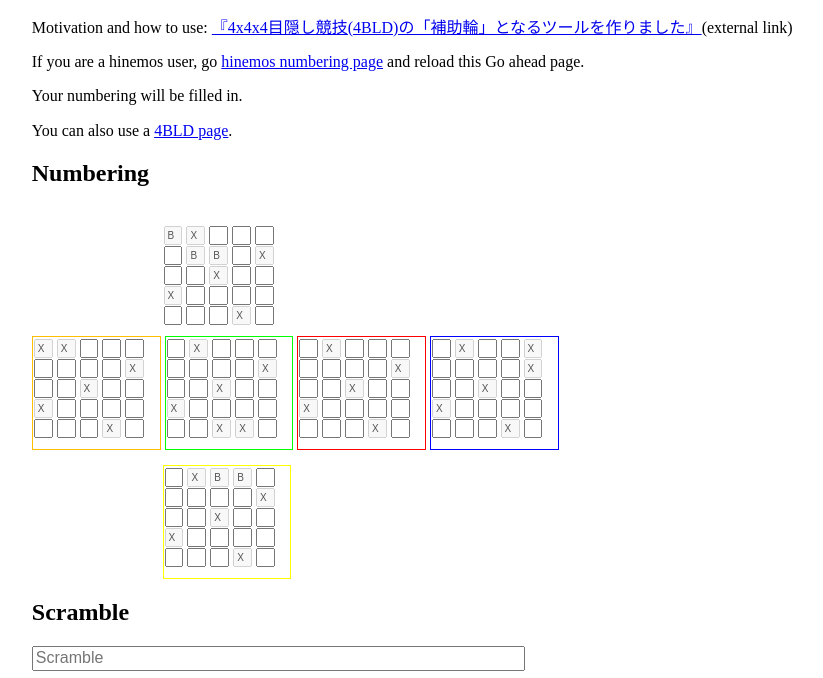
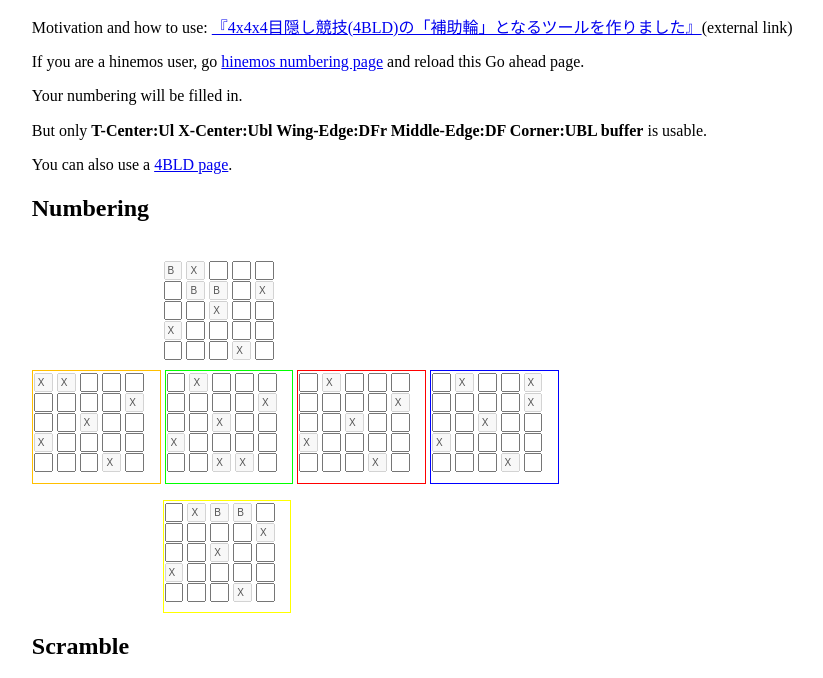
Before and after one commit to sakabar/go_ahead_4BLD, a website built with webpack: page 5bld.html in a window 1280 px wide. Shown: the part 61-739 px from the top of the page, without its empty margins (6-829 px from the left). Built offline with nearby package versions, Linux system fonts and the light colour scheme.

Commit message:
バッファに関する注意書きを追加

```diff
--- a/5bld.html
+++ b/5bld.html
@@ -10,6 +10,8 @@
     <p>Motivation and how to use: <a href="https://sak-cube.hatenablog.jp/entry/2017/12/01/000000">『4x4x4目隠し競技(4BLD)の「補助輪」となるツールを作りました』</a>(external link)</p>
     <p>If you are a hinemos user, go <a href="https://saxcy.info/hinemos/numbering.html" target="_blank">hinemos numbering page</a> and reload this Go ahead page.</p>
     <p>Your numbering will be filled in.</p>
+    <p>But only <b>T-Center:Ul X-Center:Ubl Wing-Edge:DFr Middle-Edge:DF Corner:UBL buffer</b> is usable.</p>
+
     <p>You can also use a <a href="4bld.html">4BLD page</a>.</p>
 
     <div class="ExtendElevation">
```
Also changed, not shown: index.html (+2 -0 lines).
